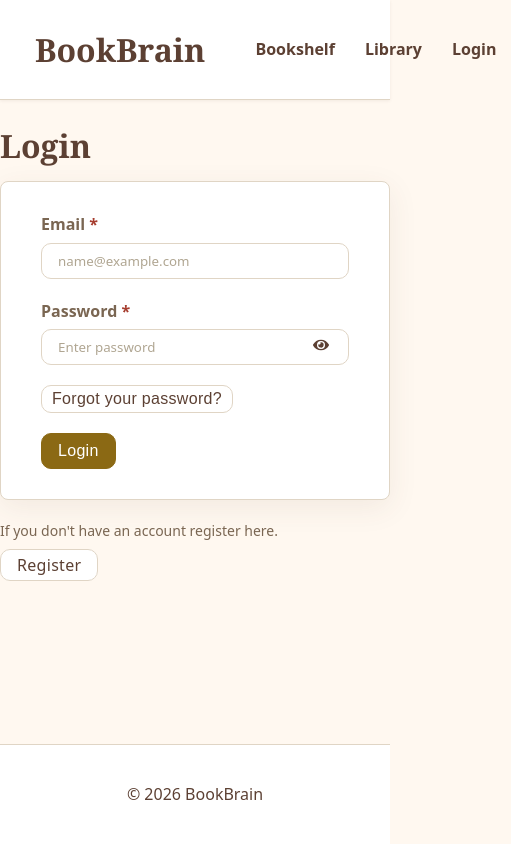
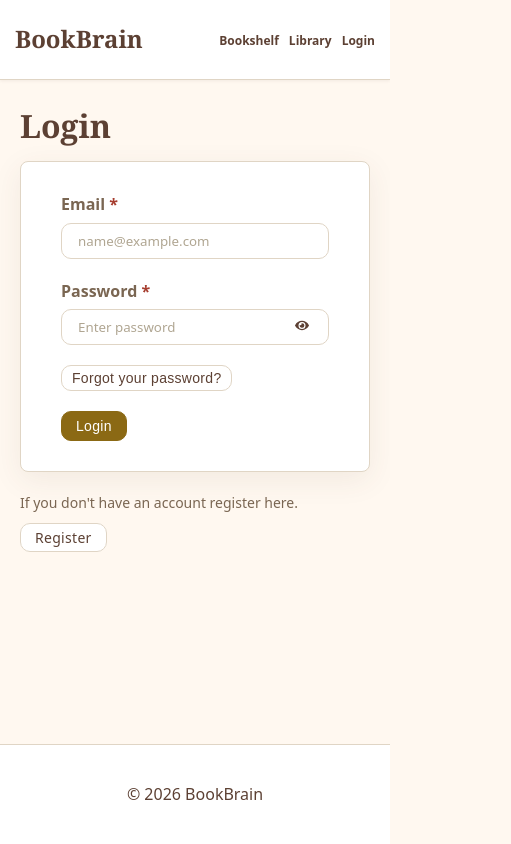
Before and after one commit to donmarco3/book-brain, a React (Vite) app: page /login in a window 390 px wide. Shown: the whole page, 511 px wide, since content can reach past the window. Built offline with nearby package versions, Linux system fonts and the light colour scheme; no server answers.

Commit message:
finished home page styling mobile

```diff
--- a/src/styles.css
+++ b/src/styles.css
@@ -134,7 +134,6 @@ header > .site-logo {
     color: var(--color-warm-brown);
     font-weight: 900;
     font-size: 2rem;
-    margin-right: 20px;
 }
 
 header a {
@@ -162,6 +161,26 @@ main {
     margin: 0 auto;
     margin-bottom: 40px;
     flex-grow: 1;
+}
+
+@media (max-width: 400px) {
+    header {
+        padding: 0;
+        height: 80px;
+        padding: 0 10px;
+    }
+    header > .site-logo {
+        font-size: 1.5em;
+        padding: 0 5px;
+    }
+    header > nav > a {
+        font-weight: 600;
+        font-size: .75em;
+        padding: 5px 5px;
+    }
+    main {
+        padding: 0 20px;
+    }
 }
 
 
@@ -336,6 +355,33 @@ textarea:-webkit-autofill:focus {
   box-shadow: 0 0 0px 1000px white inset !important;
 }
 
+@media (max-width: 400px) {
+    button, select {
+        font-size: 14px;
+    }
+    .btn-lg {
+        padding: 6px 14px;
+    }
+    a.link-btn {
+        font-size: 14px;
+        padding: 4px 14px;
+    }
+    .pill {
+        padding: 4px 10px;
+    }
+    .card-title {
+        font-size: 16px;
+    }
+    .main-card {
+        padding: 20px 20px;
+    }
+    .main-card-header {
+        flex-direction: column;
+        align-items: flex-start;
+    }
+}
+
+
 
 
 /* ============================================
@@ -402,6 +448,41 @@ div.currently-reading p:nth-of-type(2) {
 div.currently-reading-books {
     display: flex;
     gap: 20px;
+}
+
+@media (max-width: 400px) {
+    h1.home-heading {
+        font-size: 1.5em;
+    }
+    h2.home-heading {
+        font-size: 1.25em;
+    }
+    div.home-stats {
+        flex-wrap: wrap;
+    }
+    div.home-stats > .card {
+        width: 47%;
+        height: 130px;
+        font-size: 0.75em;
+    }
+    div.home-stats > .card > div > button {
+        font-size: 10px;
+        padding: 4px 8px;
+    }
+    div.currently-reading .card {
+        min-width: 100%;
+        padding: 5px 20px 20px;
+    }
+
+    div.no-items-container > button {
+        margin-top: 10px;
+    }
+    div.currently-reading p:nth-of-type(2) {
+        margin: 0 0 10px;
+    }
+    div.currently-reading-books {
+        flex-wrap: wrap;
+    }
 }
 
 
```
